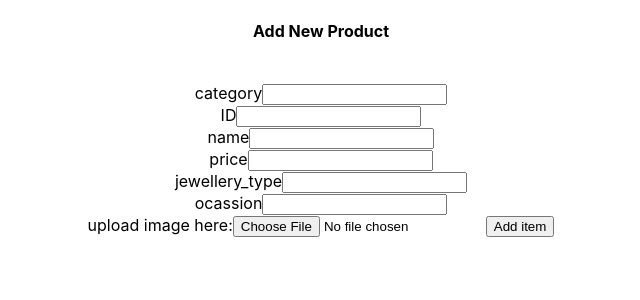
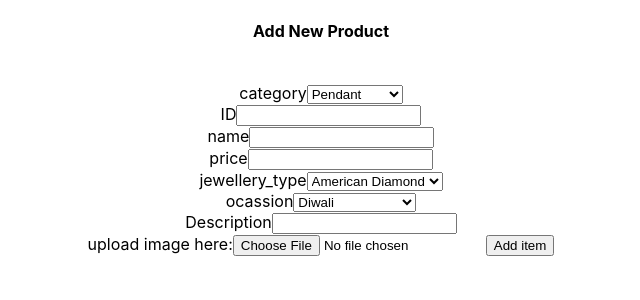
Before and after one commit to NaberaHarsh/Admin-MJ, a React (Create React App) app: page / in a window 1280 px wide. Shown: the top 300 px of the page, without its empty margins (319-959 px from the left). Built offline with nearby package versions, Linux system fonts and the light colour scheme.

Commit message:
products added

```diff
--- a/src/App.js
+++ b/src/App.js
@@ -14,6 +14,7 @@ class App extends React.Component{
     this.state.jewellery_type={};
     this.state.ocassion={};
     this.state.image={};
+    this.state.desc={};
 
   }
 
@@ -50,8 +51,11 @@ class App extends React.Component{
           getValue6(j){
             this.ocassion=j.target.value;  }
 
+            getValue7(k){
+              this.desc=k.target.value;  }
+
   Submit(){
-    let obj={category:this.category, id:this.id, name:this.name, price:this.price, jewellery_type:this.jewellery_type, ocassion:this.ocassion,image:this.state.image}
+    let obj={category:this.category, id:this.id, name:this.name, price:this.price, jewellery_type:this.jewellery_type, ocassion:this.ocassion,image:this.state.image,desc:this.desc}
     axios.post('http://localhost:8080/product', obj)
   .then((res)=>{
 console.log(res)
@@ -64,7 +68,20 @@ console.log(res)
         <h4>Add New Product</h4>
         <form><br></br>
           <label>category</label>
-          <input type="text" onChange={(e)=> this.getValue1(e)}></input>
+          <select
+          onChange={(e)=> this.getValue1(e)}>>
+            <option value="Pendant">Pendant</option>
+            <option value="Earring">Earring</option>
+            <option value="Necklace">Necklace</option>
+            <option value="Jhumki">Jhumki</option>
+            <option value="Mangalsutra">Mangalsutra</option>
+            <option value="Bangles">Bangles</option>
+            <option value="Chain">Chain</option>
+            <option value="Nosepin">Nosepin</option>
+            <option value="Ring">Ring</option>
+            <option value="Watch">Watch</option>
+
+          </select>
           <br></br>
           <label>ID</label>
           <input type="number" onChange={(f)=> this.getValue2(f)}></input><br></br>
@@ -73,9 +90,24 @@ console.log(res)
           <label>price</label>
           <input type="number" onChange={(h)=> this.getValue4(h)}></input><br></br>
           <label>jewellery_type</label>
-          <input type="text" onChange={(i)=> this.getValue5(i)}></input><br></br>
+          <select
+          onChange={(i)=> this.getValue5(i)}>>
+            <option value="American Diamond">American Diamond</option>
+            <option value="Victorian Jewellery">Victorian Jewellery</option>
+            <option value="Antique Items">Antique Items</option>
+
+          </select>
+            <br></br>
           <label>ocassion</label>
-          <input type="text" onChange={(j)=> this.getValue6(j)}></input><br></br>
+          <select
+          onChange={(j)=> this.getValue6(j)}>>
+            <option value="Diwali">Diwali</option>
+            <option value="Wedding">wedding</option>
+            <option value="Raksha Bandhan">Raksha bandhan</option>
+
+          </select><br></br>
+          <label>Description</label>
+          <input type="text" onChange={(k)=> this.getValue7(k)}></input><br></br>
           <label>upload image here:</label>
 <input type="file" onChange={(e)=>{this.fileUpload(e)}}></input>
           <button onClick={()=> this.Submit()}>Add item</button><br></br>
```
